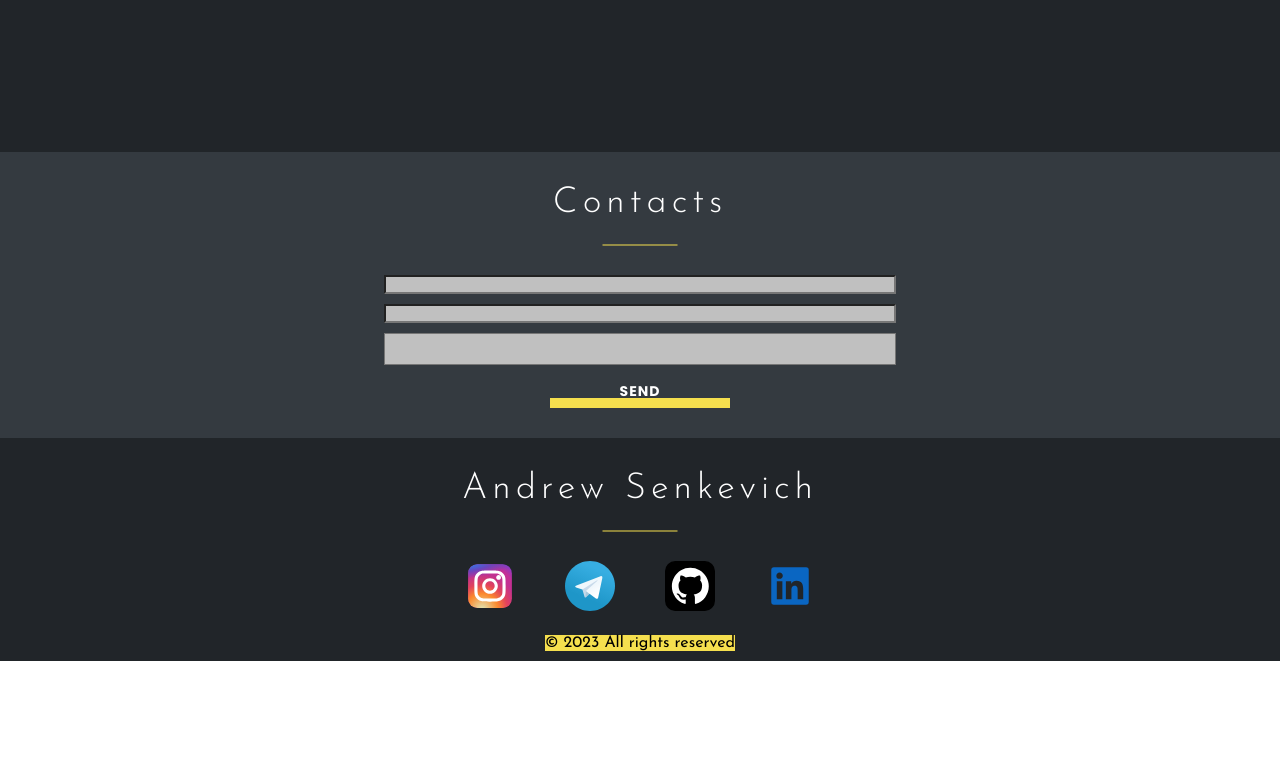
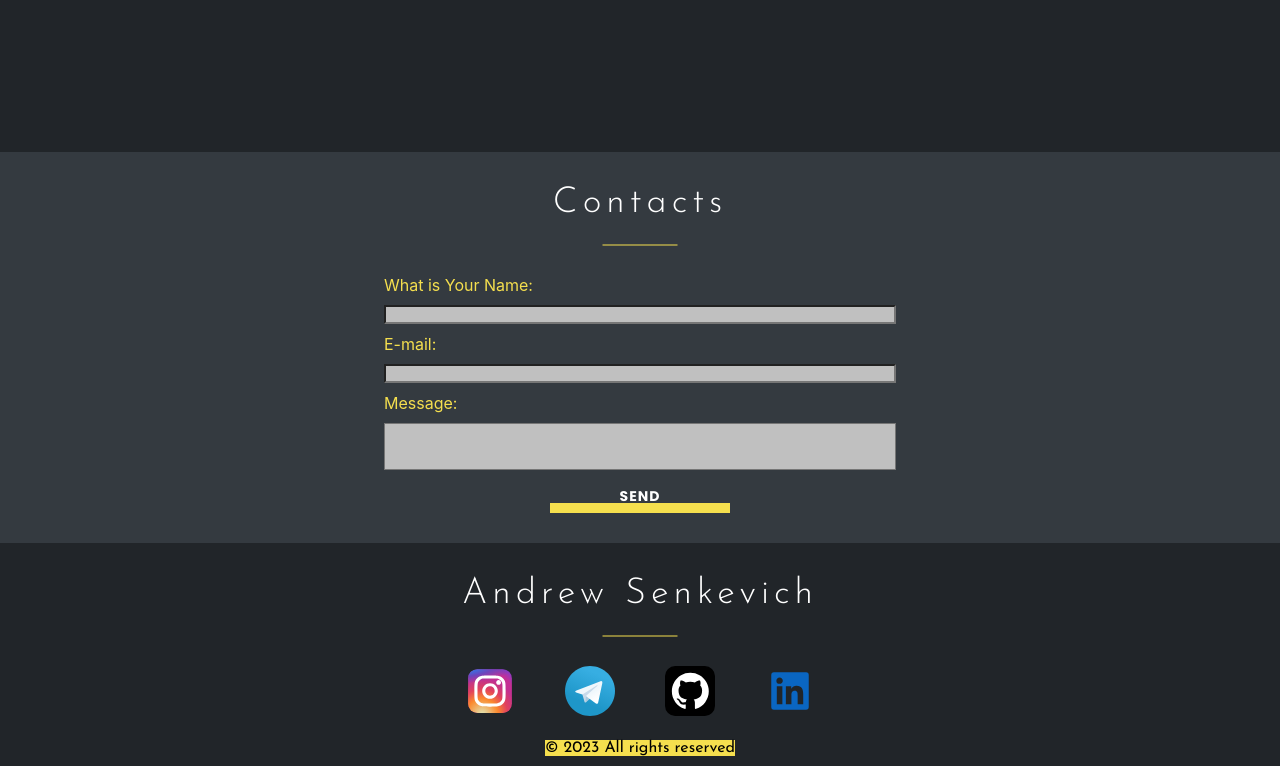
Before and after one commit to Sene4kaaa/portfolio, a React (Create React App) app: page / in a window 1280 px wide. Shown: the part 2555-3321 px from the top of the page. Before the commit the page ends 3216 px from the top, so only its background shows below. Built offline with nearby package versions, Linux system fonts and the light colour scheme.

Commit message:
Refactoring code

```diff
--- a/package.json
+++ b/package.json
@@ -4,6 +4,7 @@
   "private": true,
   "homepage": "https://Sene4kaaa.github.io/portfolio",
   "dependencies": {
+    "@emailjs/browser": "^3.11.0",
     "@fortawesome/fontawesome-svg-core": "^6.4.0",
     "@fortawesome/free-brands-svg-icons": "^6.4.0",
     "@fortawesome/free-regular-svg-icons": "^6.4.0",
--- a/src/components/Contacts/Contacts.module.scss
+++ b/src/components/Contacts/Contacts.module.scss
@@ -22,6 +22,10 @@
       margin-top: 20px;
       gap: 10px;
 
+      .name {
+        color: $primaryColor;
+      }
+
       .form input, .form textarea {
         width: 100%;
       }
@@ -40,8 +44,10 @@
         @extend .btn;
         max-width: 50%;
         background-color: $bgSecondColor;
+
         &:hover {
           color: $bgColor;
+
           &::after {
             height: 100%;
           }
--- a/src/components/Contacts/Contacts.tsx
+++ b/src/components/Contacts/Contacts.tsx
@@ -10,9 +10,12 @@ export const Contacts = () => {
             <div className={`${styleContainer.container} ${s.contactsContainer} `}>
                 <Title title={'Contacts'}/>
                 <form className={s.form}>
-                    <input type={"text"} className={s.input}/>
-                    <input type={"text"} className={s.input}/>
-                    <textarea className={s.textarea}/>
+                    <label className={s.name} htmlFor="name">What is Your Name:</label>
+                    <input type={"text"} className={s.input} name={'name'}/>
+                    <label className={s.name} htmlFor="email">E-mail:</label>
+                    <input type={"email"} className={s.input}  name={'name'}/>
+                    <label className={s.name} htmlFor="message">Message:</label>
+                    <textarea className={s.textarea} name={'message'} rows={3}></textarea>
                     <button type={"submit"} className={s.button}>Send</button>
                 </form>
 
```
Also changed, not shown: 1 other file (tests, documents, lock files or other folders).
